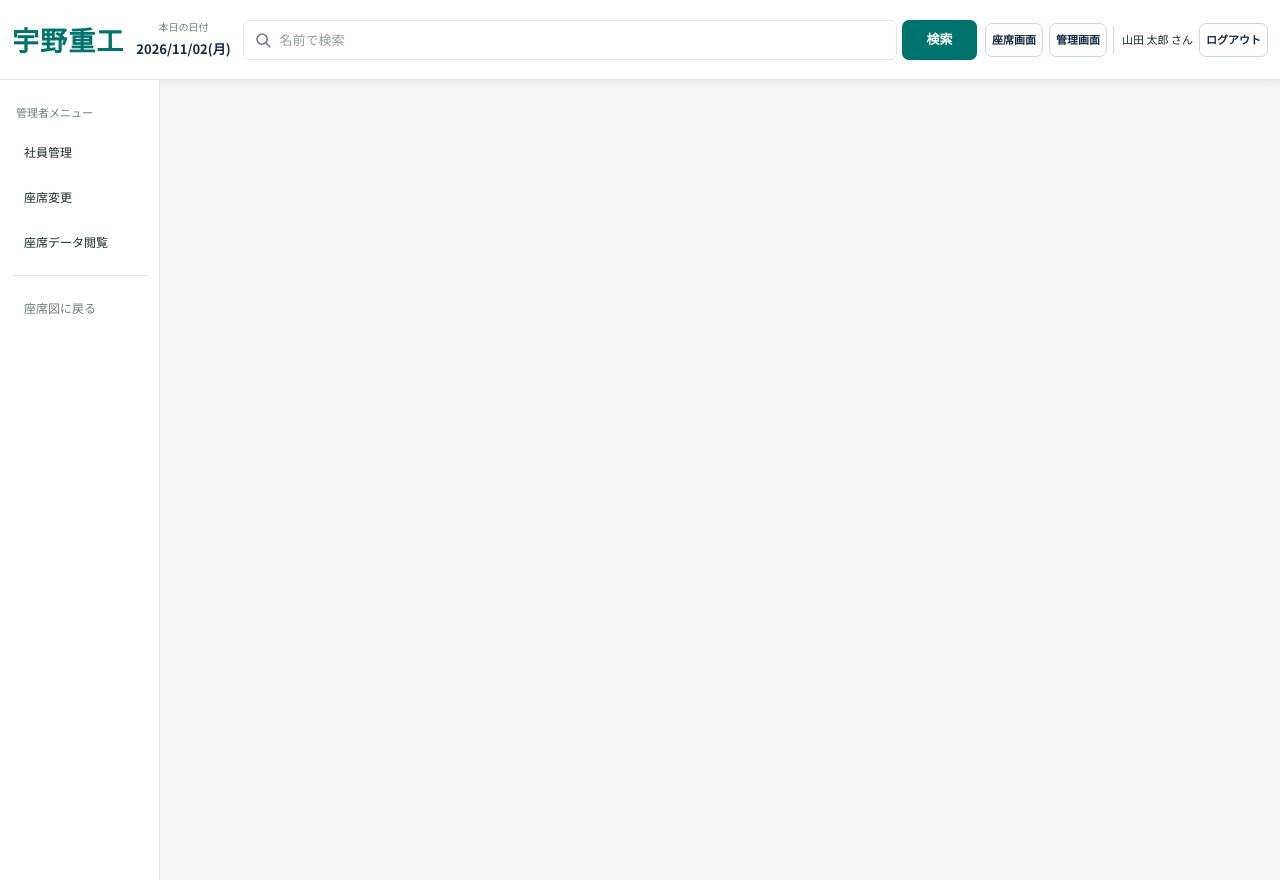
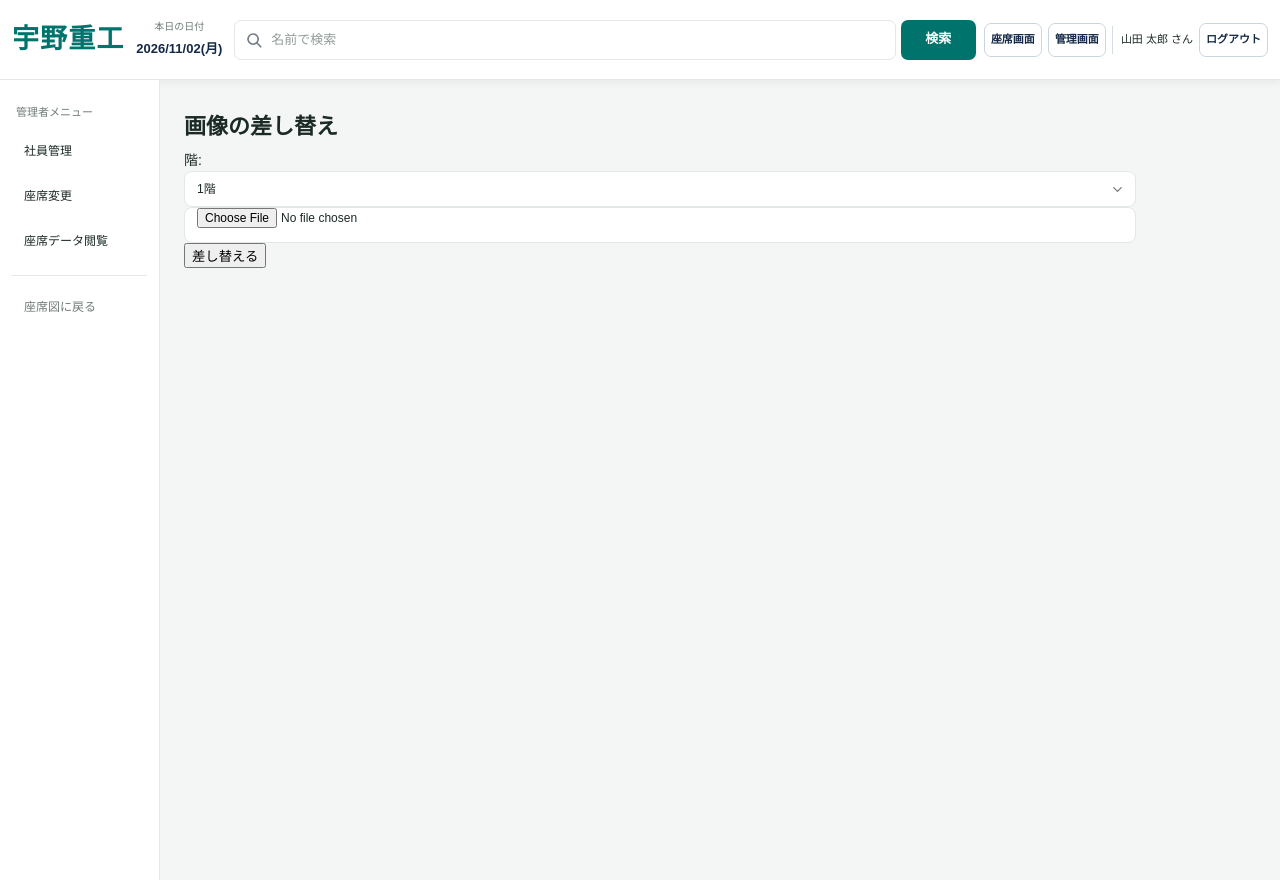
Before and after one commit to raiki-hoshino/unojuko2026, a PHP site: page /admin-change.php in a window 1280 px wide. Run offline with PHP 8.4, Linux system fonts and the light colour scheme.

Commit message:
画像の差し替え機能の追加

```diff
--- a/admin-change.php
+++ b/admin-change.php
@@ -1,30 +1,94 @@
 <?php
 
 require "config/database.php";
+
+$uploadDir = __DIR__ . '/uploads';
+$allowed = [
+    'image/jpeg' => 'jpg',
+    'image/png'  => 'png',
+    'image/gif'  => 'gif',
+    'image/webp' => 'webp',
+];
+$floors = [1 => '1階', 2 => '2階', 3 => '3階'];
+$message = '';
+
+if ($_SERVER['REQUEST_METHOD'] === 'POST') {
+    $f = $_FILES['image'] ?? null;
+    $floor = (int)($_POST['floor'] ?? 0);
+
+    if (!isset($floors[$floor])) {
+        $message = '階を選択してください。';
+    } elseif (!$f || $f['error'] !== UPLOAD_ERR_OK) {
+        $message = 'アップロードに失敗しました。';
+    } else {
+        $info = @getimagesize($f['tmp_name']);
+        $mime = $info['mime'] ?? '';
+        if (!isset($allowed[$mime])) {
+            $message = 'JPEG / PNG / GIF / WebP の画像を選んでください。';
+        } else {
+            if (!is_dir($uploadDir)) {
+                mkdir($uploadDir, 0755, true);
+            }
+
+            $prefix  = $uploadDir . '/floor' . $floor . '-image';
+            $newPath = $prefix . '.' . $allowed[$mime];
+            $tmpPath = $prefix . '.new.' . $allowed[$mime];
+
+            // 先に保存し、成功したらその階の古い画像だけを削除
+            if (move_uploaded_file($f['tmp_name'], $tmpPath)) {
+                foreach (glob($prefix . '.*') as $old) {
+                    if ($old !== $tmpPath) {
+                        unlink($old);
+                    }
+                }
+                rename($tmpPath, $newPath);
+                $message = $floors[$floor] . 'の画像を差し替えました。';
+            } else {
+                $message = '画像の保存に失敗しました。';
+            }
+        }
+    }
+}
+
 require "header.php";
-
-echo "<!DOCTYPE html>
-<html lang='ja'>
+?>
+<!DOCTYPE html>
+<html lang="ja">
 <head>
-<meta charset='utf-8'>
-<meta name='viewport' content='width=device-width, initial-scale=1, viewport-fit=cover'>
-<title>座席データ閲覧</title>
-<link rel='preconnect' href='https://fonts.googleapis.com'>
-<link rel='preconnect' href='https://fonts.gstatic.com' crossorigin>
-<link href='https://fonts.googleapis.com/css2?family=Noto+Sans+JP:wght@400;500;700&display=swap' rel='stylesheet'>
-<link rel='stylesheet' href='css/admin.css'>
-<link rel='stylesheet' href='css/admin-data.css'>
+<meta charset="utf-8">
+<meta name="viewport" content="width=device-width, initial-scale=1, viewport-fit=cover">
+<title>画像の差し替え</title>
+<link rel="stylesheet" href="css/admin.css">
+<link rel="stylesheet" href="css/admin-data.css">
 </head>
 <body>
-<div class='layout'>
-
-<nav class='side' aria-label='管理者メニュー'>
+<div class="layout">
+<nav class="side" aria-label="管理者メニュー">
     <small>管理者メニュー</small>
-    <a href='admin.php'>社員管理</a>
-    <a href='admin-change.php'>座席変更</a>
-    <a href='admin-data.php' aria-current='page'>座席データ閲覧</a>
+    <a href="admin.php">社員管理</a>
+    <a href="admin-change.php">座席変更</a>
+    <a href="admin-data.php">座席データ閲覧</a>
     <hr>
-    <a href='main.php' class='back'>座席図に戻る</a>
-</nav>";
-
-?>
+    <a href="main.php" class="back">座席図に戻る</a>
+</nav>
+<main>
+<h1>画像の差し替え</h1>
+<?php if ($message): ?>
+<p><?= htmlspecialchars($message, ENT_QUOTES, 'UTF-8') ?></p>
+<?php endif; ?>
+<form method="post" enctype="multipart/form-data">
+    <label>
+        階:
+        <select name="floor" required>
+            <?php foreach ($floors as $n => $label): ?>
+            <option value="<?= $n ?>"><?= htmlspecialchars($label, ENT_QUOTES, 'UTF-8') ?></option>
+            <?php endforeach; ?>
+        </select>
+    </label>
+    <input type="file" name="image" accept="image/*" required>
+    <button type="submit">差し替える</button>
+</form>
+</main>
+</div>
+</body>
+</html>
```
